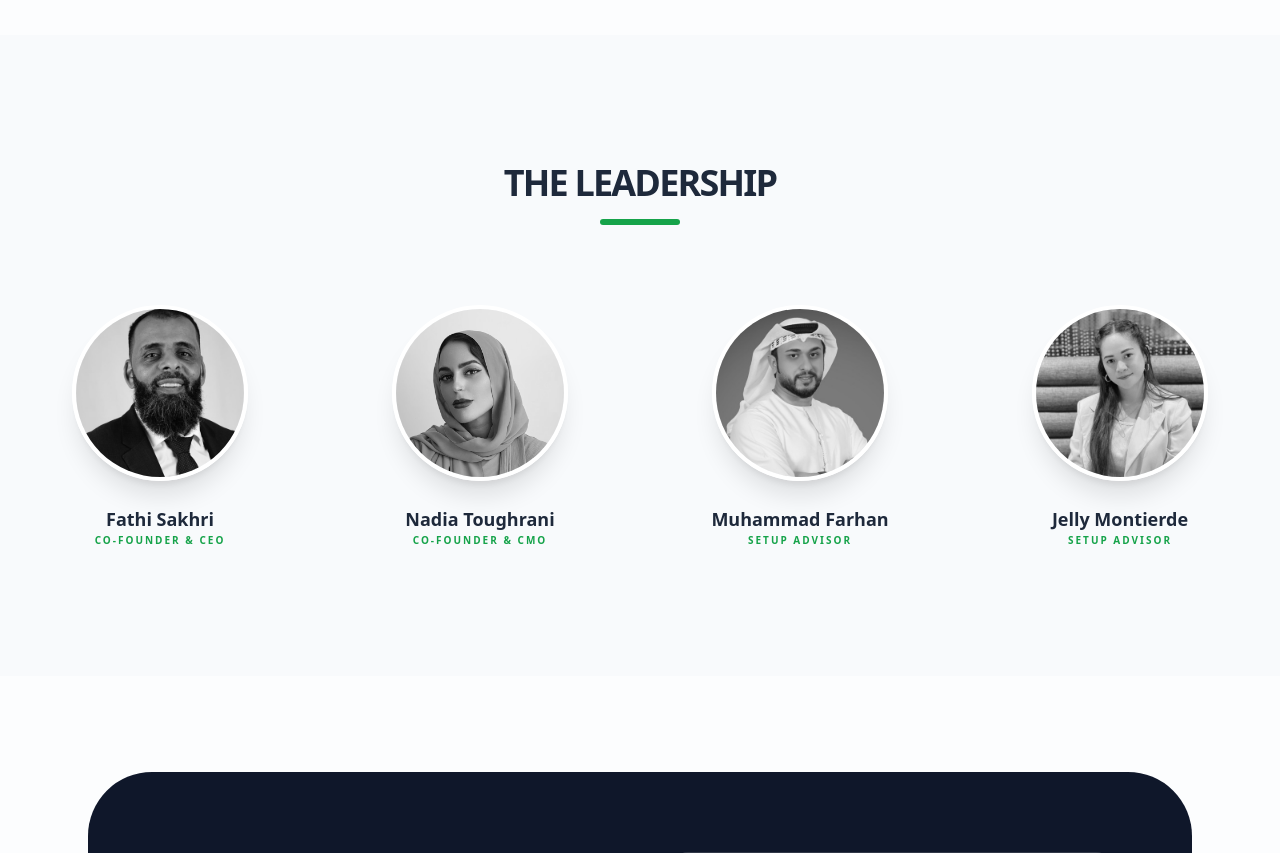
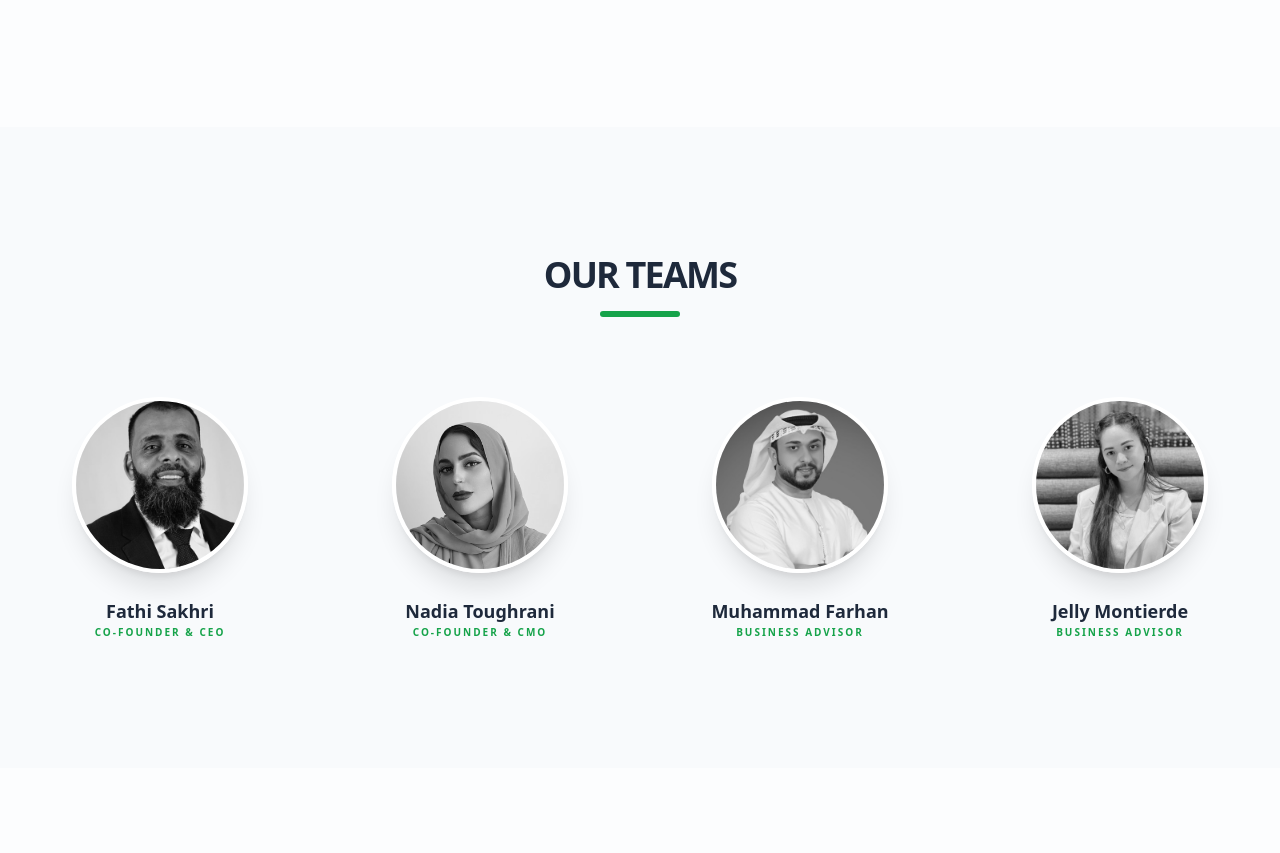
Before and after one commit to chitpaingdway/Company-Website, a Flask app: page / in a window 1280 px wide. Shown: the part 2655-3508 px from the top of the page. Run offline with Flask 3, Linux system fonts and the light colour scheme; some libraries are stand-ins or nearby versions.

Commit message:
Update index.html

```diff
--- a/templates/index.html
+++ b/templates/index.html
@@ -71,7 +71,7 @@
             <a href="#services" onclick="closeDetail()" class="hover:text-green-600 transition">Solutions</a>
             <a href="#team" onclick="closeDetail()" class="hover:text-green-600 transition">Our Team</a>
         </div>
-        <a href="#get-started" onclick="closeDetail()" class="bg-slate-900 text-white px-8 py-3 rounded-full text-[10px] font-black tracking-widest btn-animate">BOOK CONSULTATION</a>
+        <a href="#get-started" onclick="closeDetail()" class="bg-slate-900 text-white px-8 py-3 rounded-full text-[10px] font-black tracking-widest btn-animate">Contact US</a>
     </nav>
 
     <div id="main-page-content">
@@ -92,7 +92,7 @@
                     <p class="text-green-400 text-sm font-bold tracking-widest uppercase">We speak: French, Hindi, Arabic, English</p>
                 </div>
                 <br>
-                <a href="#get-started" class="bg-green-600 text-white px-12 py-5 rounded-2xl font-bold text-lg btn-animate shadow-2xl">Connect With Experts</a>
+                <a href="#get-started" class="bg-green-600 text-white px-12 py-5 rounded-2xl font-bold text-lg btn-animate shadow-2xl">Connect With Ours Experts</a>
             </div>
         </section>
 
@@ -136,7 +136,9 @@
         <section id="services" class="max-w-7xl mx-auto py-32 px-6">
             <div class="text-center mb-20" data-aos="fade-up">
                 <h3 class="text-xs font-black tracking-[0.3em] text-slate-400 uppercase mb-4">What we offer</h3>
-                <h2 class="text-5xl font-black uppercase tracking-tighter text-slate-800">Our core consulting services</h2>
+                <h2 class="text-4xl font-black uppercase tracking-tighter text-slate-600">Our core consulting services</h2>
+                <h4 class="text-lg text-slate-600 mt-4 max-w-2xl mx-auto font-medium">We provide comprehensive market entry services in English, French, Hindi,
+                    and Arabic to help international companies establish operations, connect with partners, and achieve sustainable growth in UAE and MENA</h4>
             </div>
 
             <div class="grid md:grid-cols-4 gap-6">
@@ -162,7 +164,7 @@
         <section id="team" class="bg-slate-50 py-32 px-6">
             <div class="max-w-7xl mx-auto">
                 <div class="text-center mb-20" data-aos="fade-up">
-                    <h2 class="text-4xl font-black uppercase tracking-tighter text-slate-800">The Leadership</h2>
+                    <h2 class="text-4xl font-black uppercase tracking-tighter text-slate-800">Our Teams</h2>
                     <div class="h-1.5 w-20 bg-green-600 mx-auto mt-4 rounded-full"></div>
                 </div>
                 <div class="grid grid-cols-2 md:grid-cols-4 gap-12" data-aos="zoom-in">
@@ -191,7 +193,7 @@
                             </div>
                         </div>
                         <h4 class="font-black text-lg text-slate-800">Muhammad Farhan</h4>
-                        <p class="text-green-600 text-[10px] font-black uppercase tracking-[0.2em]">Setup Advisor</p>
+                        <p class="text-green-600 text-[10px] font-black uppercase tracking-[0.2em]">Business Advisor</p>
                     </div>
                     <div class="text-center group">
                         <div class="relative w-44 h-44 mx-auto mb-6">
@@ -200,7 +202,7 @@
                             </div>
                         </div>
                         <h4 class="font-black text-lg text-slate-800">Jelly Montierde</h4>
-                        <p class="text-green-600 text-[10px] font-black uppercase tracking-[0.2em]">Setup Advisor</p>
+                        <p class="text-green-600 text-[10px] font-black uppercase tracking-[0.2em]">Business Advisor</p>
                     </div>
                 </div>
             </div>
```
